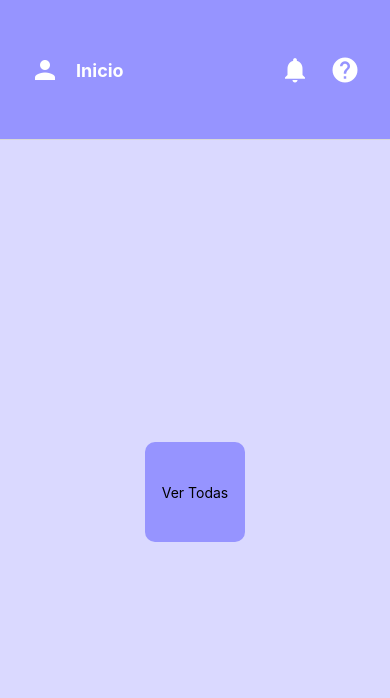
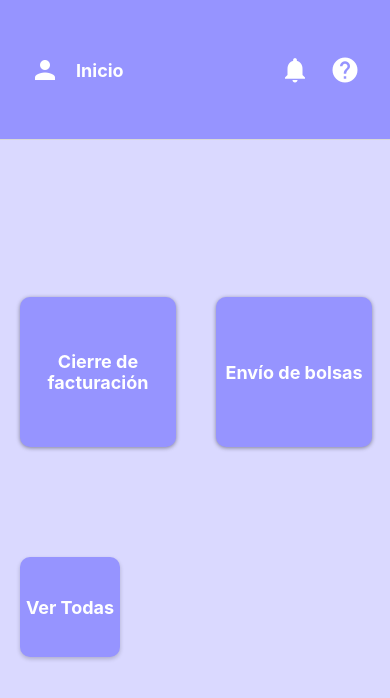
Before and after one commit to nicolastomatis/desarrolloapp-53285, a React Native app: screen /MainApp in a window 390 px wide. Shown: the top 698 px of the page. Built offline with nearby package versions, Linux system fonts and the light colour scheme; no server answers; the database is empty.

Commit message:
agregado de ultima informacion

```diff
--- a/src/components/StackNavigator.jsx
+++ b/src/components/StackNavigator.jsx
@@ -13,6 +13,8 @@ import HelpScreen from '../screens/help';
 import NormsScreen from '../screens/normas';
 import DetalleScreen from '../screens/detalleNorma';
 import EditUser from '../screens/editUser';
+import CierreFacturacion from '../screens/cierreFacturacion';
+import EnvioBolsas from '../screens/envioBolsas';
 
 import HeaderMenu from '../components/headerMenu';
 
@@ -91,6 +93,18 @@ const MainStackNavigator = () => {
         options={{
           headerTitle: '',
         }} component={EditUser} />
+        <Stack.Screen name="cierreFacturacion"
+          options={{
+            headerTitle: 'Cierre de Facturación',
+          }}
+          component={CierreFacturacion}
+        />
+        <Stack.Screen name="envioBolsas"
+          options={{
+            headerTitle: 'Envío de Bolsas',
+          }}
+          component={EnvioBolsas}
+        />
     </Stack.Navigator>
   </View>
   );
--- /dev/null
+++ b/src/screens/cierreFacturacion.jsx
@@ -0,0 +1,69 @@
+import React from 'react';
+import { View, Text, StyleSheet, ScrollView } from 'react-native';
+
+const CierreFacturacion = () => {
+  return (
+    <ScrollView contentContainerStyle={styles.container}>
+      <View style={styles.instructionContainer}>
+        <Text style={styles.instructionText}>
+          1. Asegúrese de que todas las transacciones del día estén ingresadas en el sistema.
+        </Text>
+      </View>
+      <View style={styles.instructionContainer}>
+        <Text style={styles.instructionText}>
+          2. Revise que no haya discrepancias entre el total de ventas y el dinero en efectivo.
+        </Text>
+      </View>
+      <View style={styles.instructionContainer}>
+        <Text style={styles.instructionText}>
+          3. Genere el reporte de cierre de caja y guarde una copia para sus registros.
+        </Text>
+      </View>
+      <View style={styles.instructionContainer}>
+        <Text style={styles.instructionText}>
+          4. Envíe el reporte de cierre a la contabilidad a través del sistema.
+        </Text>
+      </View>
+      <View style={styles.instructionContainer}>
+        <Text style={styles.instructionText}>
+          5. Cierre la caja y asegure los fondos en la caja fuerte.
+        </Text>
+      </View>
+    </ScrollView>
+  );
+};
+
+const styles = StyleSheet.create({
+  container: {
+    flexGrow: 1,
+    alignItems: 'center',
+    justifyContent: 'center',
+    backgroundColor: '#DAD9FF',
+    paddingVertical: 20,
+    paddingHorizontal: 20,
+  },
+  title: {
+    fontSize: 24,
+    fontWeight: 'bold',
+    marginBottom: 20,
+    textAlign: 'center',
+  },
+  instructionContainer: {
+    backgroundColor: '#9694FF',
+    padding: 15,
+    borderRadius: 10,
+    marginBottom: 15,
+    width: '100%',
+    shadowColor: '#000',
+    shadowOffset: { width: 0, height: 2 },
+    shadowOpacity: 0.2,
+    shadowRadius: 4,
+    elevation: 5,
+  },
+  instructionText: {
+    fontSize: 18,
+    color: 'white',
+  },
+});
+
+export default CierreFacturacion;
--- a/src/screens/detalleNorma.jsx
+++ b/src/screens/detalleNorma.jsx
@@ -5,13 +5,31 @@ const DetalleScreen = ({ route }) => {
   const { item } = route.params;
 
   return (
-    <View style={{ flex: 1, justifyContent: 'center', alignItems: 'center' }}>
-      <Text style={styles.text}>Nombre: {item.Nombre}</Text>
-      <Text style={styles.text}>Siglas: {item.Siglas}</Text>
-      <Text style={styles.text}>Copago: {item.Copago ? 'Sí' : 'No'}</Text>
-      <Text style={styles.text}>APB: {item.APB}</Text>
-      <Text style={styles.text}>Planes: {item.Planes}</Text>
-      <Text style={styles.text}>Ingreso por AOL: {item.IngresoAOL ? 'Sí' : 'No'}</Text>
+    <View style={styles.container}>
+      <View style={styles.card}>
+        <Text style={styles.label}>Nombre:</Text>
+        <Text style={styles.value}>{item.Nombre}</Text>
+      </View>
+      <View style={styles.card}>
+        <Text style={styles.label}>Siglas:</Text>
+        <Text style={styles.value}>{item.Siglas}</Text>
+      </View>
+      <View style={styles.card}>
+        <Text style={styles.label}>Copago:</Text>
+        <Text style={styles.value}>{item.Copago ? 'Sí' : 'No'}</Text>
+      </View>
+      <View style={styles.card}>
+        <Text style={styles.label}>APB:</Text>
+        <Text style={styles.value}>{item.APB}</Text>
+      </View>
+      <View style={styles.card}>
+        <Text style={styles.label}>Planes:</Text>
+        <Text style={styles.value}>{item.Planes}</Text>
+      </View>
+      <View style={styles.card}>
+        <Text style={styles.label}>Ingreso por AOL:</Text>
+        <Text style={styles.value}>{item.IngresoAOL ? 'Sí' : 'No'}</Text>
+      </View>
     </View>
   );
 };
@@ -20,10 +38,31 @@ const styles = StyleSheet.create({
   container: {
     flex: 1,
     padding: 16,
+    backgroundColor: '#DAD9FF',
+    justifyContent: 'center',
+    alignItems: 'center',
   },
-  text: {
+  card: {
+    width: '90%',
+    backgroundColor: '#9694FF',
+    borderRadius: 10,
+    padding: 16,
+    marginBottom: 10,
+    shadowColor: '#000',
+    shadowOffset: { width: 0, height: 0 },
+    shadowOpacity: 0.4,
+    shadowRadius: 4,
+    elevation: 5,
+  },
+  label: {
+    fontSize: 22,
+    fontWeight: 'bold',
+    marginBottom: 4,
+    color: 'white',
+  },
+  value: {
     fontSize: 18,
-    marginBottom: 8,
+    color: 'white',
   },
 });
 
--- /dev/null
+++ b/src/screens/envioBolsas.jsx
@@ -0,0 +1,69 @@
+import React from 'react';
+import { View, Text, StyleSheet, ScrollView } from 'react-native';
+
+const EnvioBolsas = () => {
+  return (
+    <ScrollView contentContainerStyle={styles.container}>
+      <View style={styles.instructionContainer}>
+        <Text style={styles.instructionText}>
+          1. Verifique que todas las bolsas estén correctamente etiquetadas y selladas.
+        </Text>
+      </View>
+      <View style={styles.instructionContainer}>
+        <Text style={styles.instructionText}>
+          2. Registre el contenido de cada bolsa en el sistema.
+        </Text>
+      </View>
+      <View style={styles.instructionContainer}>
+        <Text style={styles.instructionText}>
+          3. Organice las bolsas por destino y asegúrese de que los datos del destinatario sean correctos.
+        </Text>
+      </View>
+      <View style={styles.instructionContainer}>
+        <Text style={styles.instructionText}>
+          4. Programe la recolección de las bolsas con el servicio de mensajería.
+        </Text>
+      </View>
+      <View style={styles.instructionContainer}>
+        <Text style={styles.instructionText}>
+          5. Confirme que todas las bolsas han sido recogidas y envíe la confirmación a la administración.
+        </Text>
+      </View>
+    </ScrollView>
+  );
+};
+
+const styles = StyleSheet.create({
+  container: {
+    flexGrow: 1,
+    alignItems: 'center',
+    justifyContent: 'center',
+    backgroundColor: '#DAD9FF',
+    paddingVertical: 20,
+    paddingHorizontal: 20,
+  },
+  title: {
+    fontSize: 24,
+    fontWeight: 'bold',
+    marginBottom: 20,
+    textAlign: 'center',
+  },
+  instructionContainer: {
+    backgroundColor: '#9694FF',
+    padding: 15,
+    borderRadius: 10,
+    marginBottom: 15,
+    width: '100%',
+    shadowColor: '#000',
+    shadowOffset: { width: 0, height: 2 },
+    shadowOpacity: 0.2,
+    shadowRadius: 4,
+    elevation: 5,
+  },
+  instructionText: {
+    fontSize: 18,
+    color: 'white',
+  },
+});
+
+export default EnvioBolsas;
--- a/src/screens/help.jsx
+++ b/src/screens/help.jsx
@@ -1,10 +1,51 @@
 import React from 'react';
-import { View, Text, StyleSheet } from 'react-native';
+import { View, Text, TouchableOpacity, Alert, StyleSheet } from 'react-native';
 
 const HelpScreen = () => {
+  const showExplanation = (title, message) => {
+    Alert.alert(title, message, [{ text: 'Cerrar', style: 'cancel' }], { cancelable: true });
+  };
+
   return (
     <View style={styles.container}>
-      <Text>Ayuda</Text>
+      <View style={styles.buttonsContainer}>
+        <TouchableOpacity
+          style={styles.boton}
+          onPress={() => showExplanation('Norma 1', 'Explicación detallada sobre el funcionamiento de la Norma 1.')}
+        >
+          <Text style={styles.buttonText}>Norma 1</Text>
+        </TouchableOpacity>
+        <TouchableOpacity
+          style={styles.boton}
+          onPress={() => showExplanation('Norma 2', 'Explicación detallada sobre el funcionamiento de la Norma 2.')}
+        >
+          <Text style={styles.buttonText}>Norma 2</Text>
+        </TouchableOpacity>
+        <TouchableOpacity
+          style={styles.boton}
+          onPress={() => showExplanation('Norma 3', 'Explicación detallada sobre el funcionamiento de la Norma 3.')}
+        >
+          <Text style={styles.buttonText}>Norma 3</Text>
+        </TouchableOpacity>
+        <TouchableOpacity
+          style={styles.boton}
+          onPress={() => showExplanation('Norma 4', 'Explicación detallada sobre el funcionamiento de la Norma 4.')}
+        >
+          <Text style={styles.buttonText}>Norma 4</Text>
+        </TouchableOpacity>
+        <TouchableOpacity
+          style={styles.boton}
+          onPress={() => showExplanation('Norma 5', 'Explicación detallada sobre el funcionamiento de la Norma 5.')}
+        >
+          <Text style={styles.buttonText}>Norma 5</Text>
+        </TouchableOpacity>
+        <TouchableOpacity
+          style={styles.boton}
+          onPress={() => showExplanation('Norma 6', 'Explicación detallada sobre el funcionamiento de la Norma 6.')}
+        >
+          <Text style={styles.buttonText}>Norma 6</Text>
+        </TouchableOpacity>
+      </View>
     </View>
   );
 };
@@ -15,21 +56,39 @@ const styles = StyleSheet.create({
     alignItems: 'center',
     justifyContent: 'center',
     backgroundColor: '#DAD9FF',
+    padding: 20,
+  },
+  title: {
+    fontSize: 24,
+    fontWeight: 'bold',
+    marginBottom: 20,
+    color: '#333',
   },
   buttonsContainer: {
     flexDirection: 'row',
     flexWrap: 'wrap',
     justifyContent: 'space-between',
-    paddingHorizontal: 20,
   },
   boton: {
-    width: 100,
+    width: 150,
     height: 100,
     backgroundColor: '#9694FF',
     borderRadius: 10,
     alignItems: 'center',
     justifyContent: 'center',
     marginVertical: 10,
+    marginHorizontal: 5,
+    shadowColor: '#000',
+    shadowOffset: { width: 0, height: 2 },
+    shadowOpacity: 0.2,
+    shadowRadius: 4,
+    elevation: 5,
+  },
+  buttonText: {
+    color: '#FFF',
+    fontWeight: 'bold',
+    textAlign: 'center',
+    paddingHorizontal: 10,
   },
 });
 
--- a/src/screens/inicio.jsx
+++ b/src/screens/inicio.jsx
@@ -1,5 +1,5 @@
 import React, { useEffect, useState } from 'react';
-import { View, ScrollView, TouchableOpacity, Text, StyleSheet } from 'react-native';
+import { View, TouchableOpacity, Text, StyleSheet } from 'react-native';
 import { fetchData } from '../firebase/firebaseService';
 import { useNavigation } from '@react-navigation/native';
 
@@ -27,26 +27,54 @@ const InicioScreen = () => {
   const renderBotones = () => {
     return dataFromDatabase.map((item, index) => (
       <TouchableOpacity key={index} style={styles.boton} onPress={() => handlePress(item)}>
-        <Text>{item.Siglas}</Text>
+        <Text style={styles.buttonText}>{item.Siglas}</Text>
       </TouchableOpacity>
     ));
   };
 
   return (
-    <ScrollView contentContainerStyle={styles.container}>
+    <View style={styles.container}>
+      <View style={styles.topButtonsContainer}>
+        <TouchableOpacity style={styles.topButton} onPress={() => navigation.navigate('cierreFacturacion')}>
+          <Text style={styles.buttonText}>Cierre de facturación</Text>
+        </TouchableOpacity>
+        <TouchableOpacity style={styles.topButton} onPress={() => navigation.navigate('envioBolsas')}>
+          <Text style={styles.buttonText}>Envío de bolsas</Text>
+        </TouchableOpacity>
+      </View>
       <View style={styles.buttonsContainer}>
         {renderBotones()}
       </View>
-    </ScrollView>
+    </View>
   );
 };
 
 const styles = StyleSheet.create({
   container: {
-    flexGrow: 1,
+    flex: 1,
     alignItems: 'center',
     justifyContent: 'center',
     backgroundColor: '#DAD9FF',
+  },
+  topButtonsContainer: {
+    flexDirection: 'row',
+    justifyContent: 'space-between',
+    marginBottom: 100,
+    width: '100%',
+  },
+  topButton: {
+    width: '40%',
+    height: 150,
+    backgroundColor: '#9694FF',
+    borderRadius: 10,
+    alignItems: 'center',
+    justifyContent: 'center',
+    marginHorizontal: 20,
+    shadowColor: '#000',
+    shadowOffset: { width: 0, height: 1 },
+    shadowOpacity: 0.4,
+    shadowRadius: 4,
+    elevation: 5,
   },
   buttonsContainer: {
     flexDirection: 'row',
@@ -54,6 +82,9 @@ const styles = StyleSheet.create({
     justifyContent: 'space-between',
     paddingHorizontal: 20,
     backgroundColor: '#DAD9FF',
+    maxHeight: '80%',
+    width: '100%',
+    marginBottom: 20,
   },
   boton: {
     width: 100,
@@ -63,6 +94,17 @@ const styles = StyleSheet.create({
     alignItems: 'center',
     justifyContent: 'center',
     marginVertical: 10,
+    shadowColor: '#000',
+    shadowOffset: { width: 0, height: 2 },
+    shadowOpacity: 0.2,
+    shadowRadius: 4,
+    elevation: 5,
+  },
+  buttonText: {
+    color: '#FFF',
+    fontWeight: 'bold',
+    fontSize: 18,
+    textAlign: 'center',
   },
 });
 
--- a/src/screens/normas.jsx
+++ b/src/screens/normas.jsx
@@ -1,44 +1,53 @@
-import React from 'react';
-import { View, ScrollView, Text, TouchableOpacity, StyleSheet } from 'react-native';
+import React, { useState } from 'react';
+import { View, ScrollView, Text, TouchableOpacity, TextInput, StyleSheet } from 'react-native';
 import { useRoute, useNavigation } from '@react-navigation/native';
 
 const NormsScreen = () => {
   const route = useRoute();
   const navigation = useNavigation();
   const { allData } = route.params || {};
+  const [searchTerm, setSearchTerm] = useState('');
 
-  if (!allData || allData.length === 0) {
-    return (
-      <View style={styles.container}>
-        <Text>No hay datos disponibles.</Text>
-      </View>
-    );
-  }
+  const filteredData = allData.filter(item => {
+    return item.Siglas.toLowerCase().includes(searchTerm.toLowerCase());
+  });
 
   const handlePress = (item) => {
     navigation.navigate('DetalleScreen', { item });
-
   };
 
   return (
-    <ScrollView contentContainerStyle={styles.container}>
-      <View style={styles.buttonsContainer}>
-        {allData.map((item, index) => (
+    <View style={styles.container}>
+      <TextInput
+        style={styles.searchInput}
+        placeholder="Buscar..."
+        value={searchTerm}
+        onChangeText={setSearchTerm}
+      />
+      <ScrollView contentContainerStyle={styles.buttonsContainer}>
+        {filteredData.map((item, index) => (
           <TouchableOpacity key={index} style={styles.boton} onPress={() => handlePress(item)}>
-            <Text>{item.Siglas}</Text>
+            <Text style={styles.buttonText}>{item.Siglas}</Text>
           </TouchableOpacity>
         ))}
-      </View>
-    </ScrollView>
+      </ScrollView>
+    </View>
   );
 };
 
 const styles = StyleSheet.create({
   container: {
-    flexGrow: 1,
-    alignItems: 'center',
-    justifyContent: 'center',
+    flex: 1,
     backgroundColor: '#DAD9FF',
+  },
+  searchInput: {
+    height: 40,
+    margin: 20,
+    padding: 10,
+    borderWidth: 1,
+    borderColor: '#9694FF',
+    borderRadius: 10,
+    backgroundColor: '#FFF',
   },
   buttonsContainer: {
     flexDirection: 'row',
@@ -54,6 +63,17 @@ const styles = StyleSheet.create({
     alignItems: 'center',
     justifyContent: 'center',
     marginVertical: 10,
+    shadowColor: '#000',
+    shadowOffset: { width: 0, height: 2 },
+    shadowOpacity: 0.2,
+    shadowRadius: 4,
+    elevation: 5,
+  },
+  buttonText: {
+    color: '#FFF',
+    fontWeight: 'bold',
+    fontSize: 18,
+    textAlign: 'center',
   },
 });
 
```
